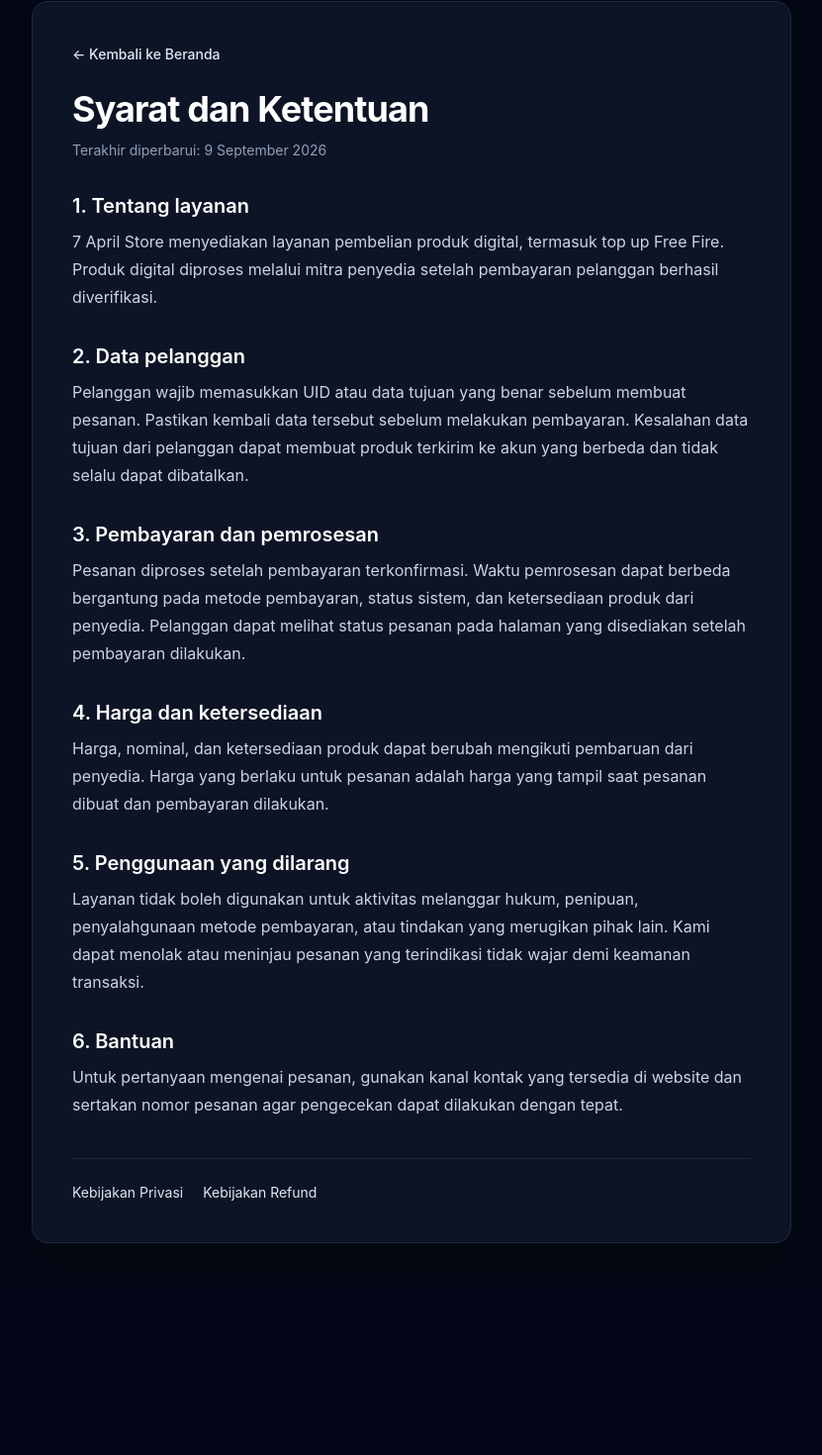
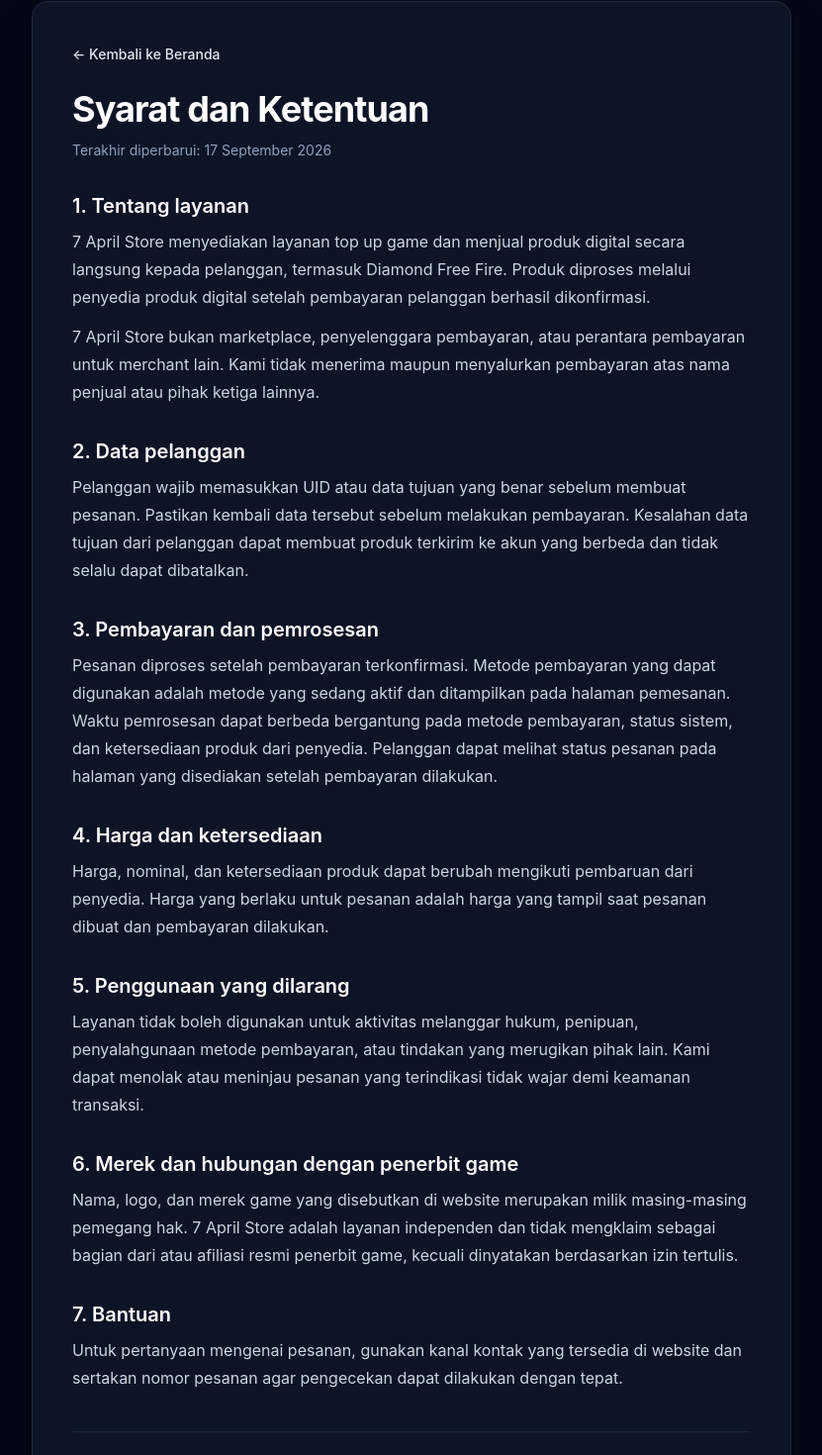
Before and after one commit to falintino/7-april-store, a Next.js app: page /syarat-ketentuan in a window 1280 px wide. Shown: the part 120-1590 px from the top of the page at 99% size, without its empty margins (224-1055 px from the left). Before the commit the page ends 1416 px from the top, so only its background shows below. Built offline with nearby package versions, Linux system fonts and the light colour scheme; no server answers.

Commit message:
Align terms with top up business model

```diff
--- a/app/syarat-ketentuan/page.tsx
+++ b/app/syarat-ketentuan/page.tsx
@@ -21,7 +21,7 @@ export default function SyaratKetentuanPage() {
         </h1>
 
         <p className="mt-3 text-sm text-slate-400">
-          Terakhir diperbarui: 9 September 2026
+          Terakhir diperbarui: 17 September 2026
         </p>
 
         <div className="mt-8 space-y-8 leading-7 text-slate-300">
@@ -30,9 +30,16 @@ export default function SyaratKetentuanPage() {
               1. Tentang layanan
             </h2>
             <p className="mt-2">
-              7 April Store menyediakan layanan pembelian produk digital,
-              termasuk top up Free Fire. Produk digital diproses melalui mitra
-              penyedia setelah pembayaran pelanggan berhasil diverifikasi.
+              7 April Store menyediakan layanan top up game dan menjual produk
+              digital secara langsung kepada pelanggan, termasuk Diamond Free
+              Fire. Produk diproses melalui penyedia produk digital setelah
+              pembayaran pelanggan berhasil dikonfirmasi.
+            </p>
+            <p className="mt-3">
+              7 April Store bukan marketplace, penyelenggara pembayaran, atau
+              perantara pembayaran untuk merchant lain. Kami tidak menerima
+              maupun menyalurkan pembayaran atas nama penjual atau pihak ketiga
+              lainnya.
             </p>
           </section>
 
@@ -54,7 +61,9 @@ export default function SyaratKetentuanPage() {
               3. Pembayaran dan pemrosesan
             </h2>
             <p className="mt-2">
-              Pesanan diproses setelah pembayaran terkonfirmasi. Waktu
+              Pesanan diproses setelah pembayaran terkonfirmasi. Metode
+              pembayaran yang dapat digunakan adalah metode yang sedang aktif
+              dan ditampilkan pada halaman pemesanan. Waktu
               pemrosesan dapat berbeda bergantung pada metode pembayaran,
               status sistem, dan ketersediaan produk dari penyedia. Pelanggan
               dapat melihat status pesanan pada halaman yang disediakan setelah
@@ -86,7 +95,20 @@ export default function SyaratKetentuanPage() {
           </section>
 
           <section>
-            <h2 className="text-xl font-semibold text-white">6. Bantuan</h2>
+            <h2 className="text-xl font-semibold text-white">
+              6. Merek dan hubungan dengan penerbit game
+            </h2>
+            <p className="mt-2">
+              Nama, logo, dan merek game yang disebutkan di website merupakan
+              milik masing-masing pemegang hak. 7 April Store adalah layanan
+              independen dan tidak mengklaim sebagai bagian dari atau afiliasi
+              resmi penerbit game, kecuali dinyatakan berdasarkan izin
+              tertulis.
+            </p>
+          </section>
+
+          <section>
+            <h2 className="text-xl font-semibold text-white">7. Bantuan</h2>
             <p className="mt-2">
               Untuk pertanyaan mengenai pesanan, gunakan kanal kontak yang
               tersedia di website dan sertakan nomor pesanan agar pengecekan
```
